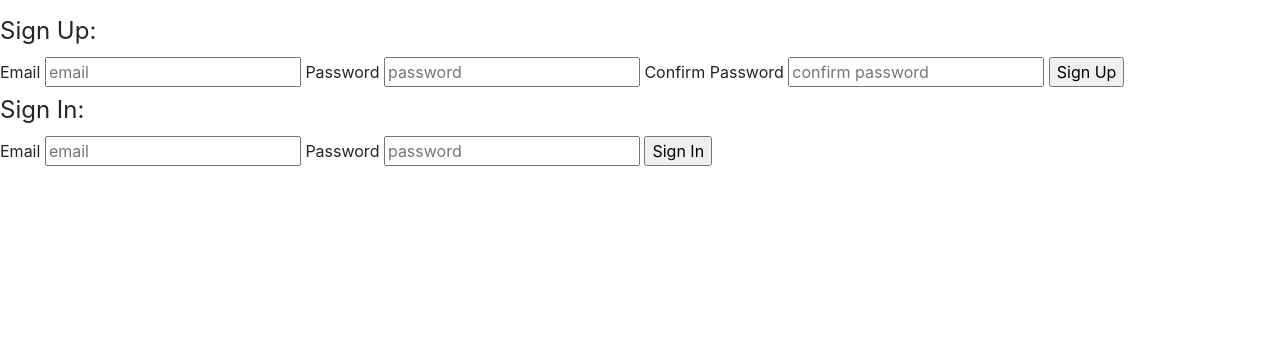
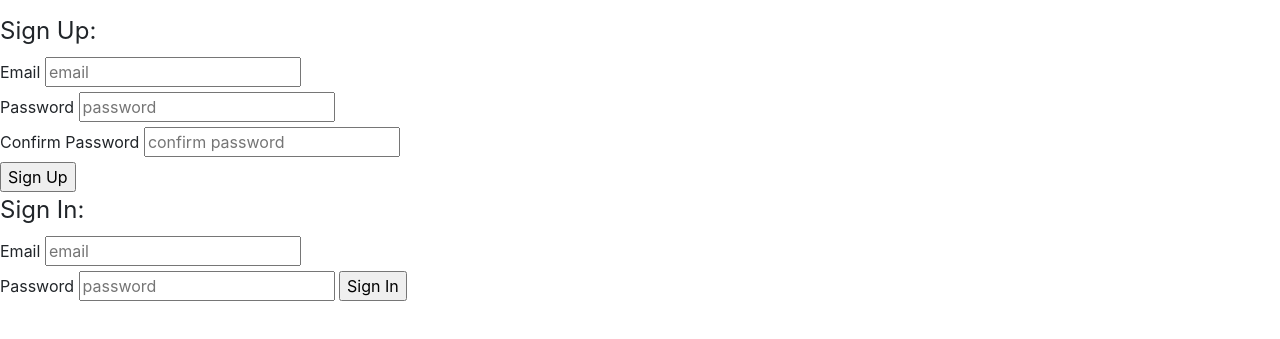
Before and after one commit to milescogan92/MDCProject4-client, a website built with webpack: page index.html in a window 1280 px wide. Shown: the part 51-390 px from the top of the page. Built offline with nearby package versions, Linux system fonts and the light colour scheme.

Commit message:
Modified index.html
just added some <br> tags for sign up and sign in HTML so they would be on different lines

```diff
--- a/index.html
+++ b/index.html
@@ -25,13 +25,13 @@
           <legend>Sign Up:</legend>
 
             <label for='sign-up-email'>Email</label>
-            <input id='sign-up-email' type='text' placeholder='email' name='credentials[email]'>
+            <input id='sign-up-email' type='text' placeholder='email' name='credentials[email]'><br>
 
             <label for='sign-up-password'>Password</label>
-            <input id='sign-up-password' type='password' placeholder='password' name='credentials[password]'>
+            <input id='sign-up-password' type='password' placeholder='password' name='credentials[password]'><br>
 
             <label for='sign-up-password_confirmation'>Confirm Password</label>
-            <input id='sign-up-password_confirmation' type='password' placeholder='confirm password' name='credentials[password_confirmation]'>
+            <input id='sign-up-password_confirmation' type='password' placeholder='confirm password' name='credentials[password_confirmation]'><br>
 
             <input type='submit' value='Sign Up'>
         </fieldset>
@@ -42,7 +42,7 @@
           <legend>Sign In:</legend>
 
             <label for='sign-in-email'>Email</label>
-            <input id='sign-in-email' type='text' placeholder='email' name='credentials[email]'>
+            <input id='sign-in-email' type='text' placeholder='email' name='credentials[email]'><br>
 
             <label for='sign-in-password'>Password</label>
             <input id='sign-in-password' type='password' placeholder='password' name='credentials[password]'>
@@ -90,7 +90,7 @@
         <form id='delete-repair-form'>
           <fieldset>
             <legend>Delete Existing Car Repair:</legend>
-            <input id ='delete-repair-id' name='repair[id]' type='text' placeholder='Repair ID'>
+            <input id ='delete-repair-id' name='repair[id]' type='text' placeholder='Repair ID'><br>
             <input type='submit' value='Delete Existing Car Repair'>
           </fieldset>
         </form>
```
